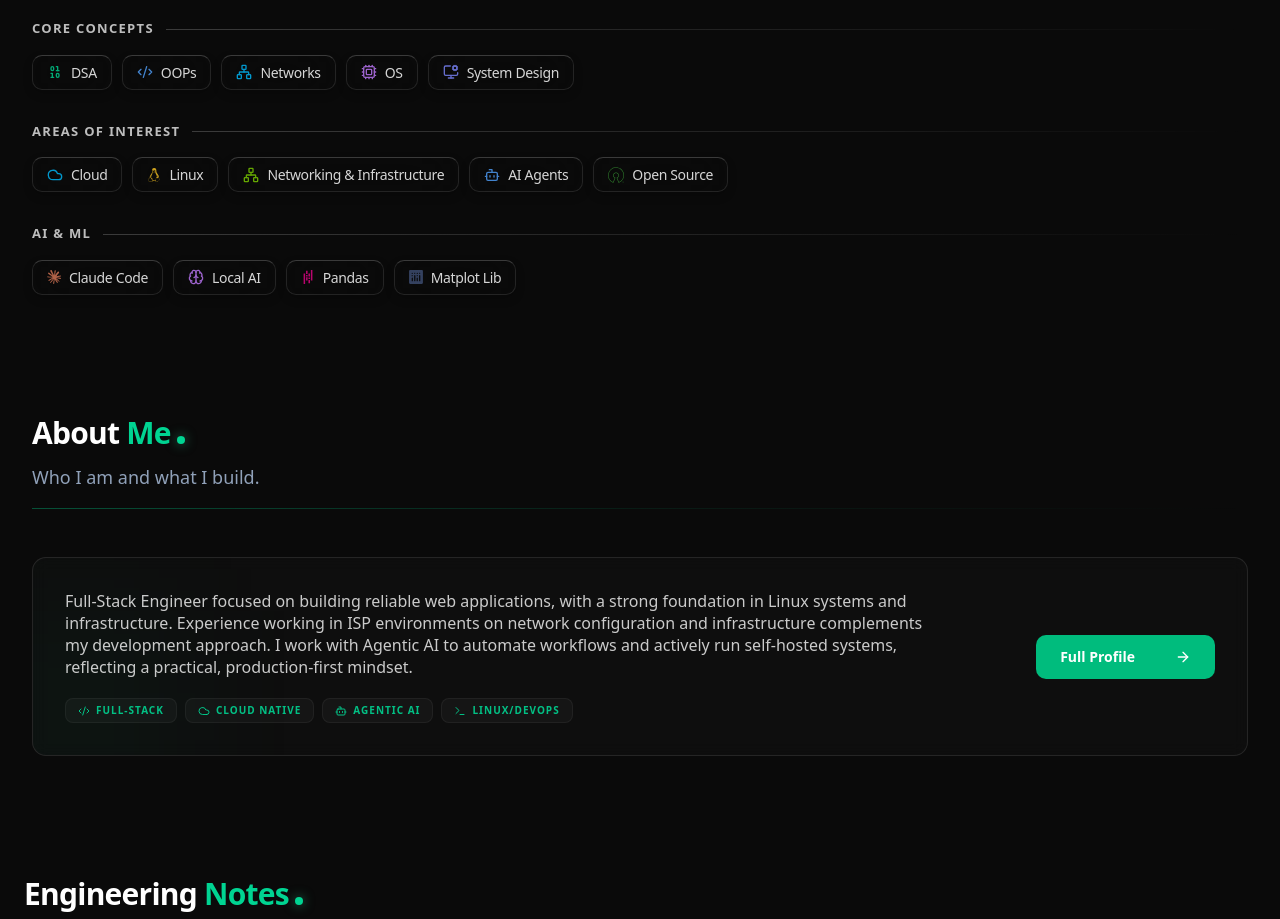
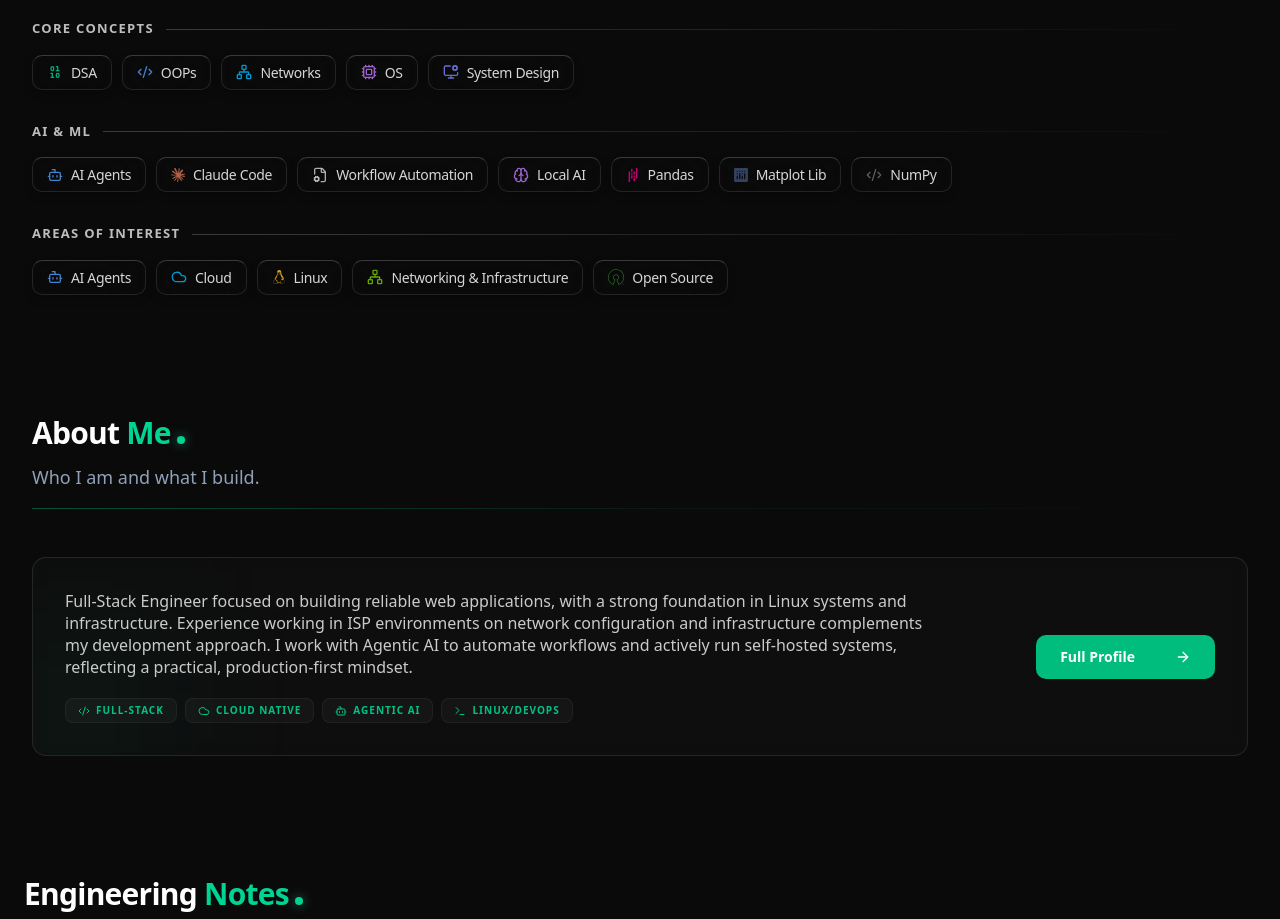
Before and after one commit to viveek-sh/viveksahu.com, a Next.js app: page / in a window 1280 px wide. Shown: the part 3120-4039 px from the top of the page. Built offline with nearby package versions, Linux system fonts and the light colour scheme; no server answers.

Commit message:
fix: minor changes and fixes

```diff
--- a/components/SkillsSection.tsx
+++ b/components/SkillsSection.tsx
@@ -17,6 +17,7 @@ import {
   Network,
   UserKey,
   Bug,
+  FileCog,
 } from "lucide-react";
 import { FaAws, FaJava, FaCloudflare } from "react-icons/fa";
 import {
@@ -109,18 +110,26 @@ const TECH_STACK = [
     skills: ["DSA", "OOPs", "Networks", "OS", "System Design"],
   },
   {
+    category: "AI & ML",
+    skills: [
+      "AI Agents",
+      "Claude Code",
+      "Workflow Automation",
+      "Local AI",
+      "Pandas",
+      "Matplot Lib",
+      "NumPy",
+    ],
+  },
+  {
     category: "Areas of Interest",
     skills: [
+      "AI Agents",
       "Cloud",
       "Linux",
       "Networking & Infrastructure",
-      "AI Agents",
       "Open Source",
     ],
-  },
-  {
-    category: "AI & ML",
-    skills: ["Claude Code", "Local AI", "Pandas", "Matplot Lib"],
   },
 ];
 
@@ -181,6 +190,7 @@ const getSkillIcon = (name: string) => {
     "Open Source": <SiOpensourceinitiative size={16} color="#3DA639" />,
 
     "Claude Code": <SiClaude color="#D97757" />,
+    "Workflow Automation": <FileCog size={16} />,
     "Local AI": <Brain size={16} className="text-purple-400" />,
     Pandas: <SiPandas color="#E70488" />,
     "Matplot Lib": <SiPlotly color="#3F4F75" />,
```
